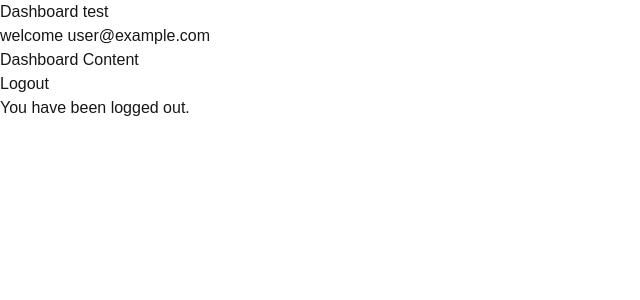
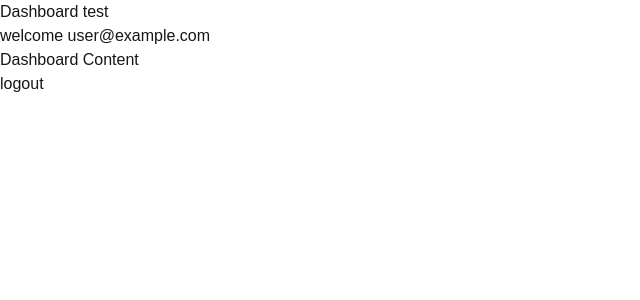
Before and after one commit to Ahmad-Alfahad/Task_Manager, a Next.js app: page /pages/Dashboard in a window 1280 px wide. Shown: the top 300 px of the page, without its empty margins (0-640 px from the left). Built offline with nearby package versions, Linux system fonts and the light colour scheme; no server answers; sample sign-in values are in the browser's storage.

Commit message:
handle logout

```diff
--- a/src/app/pages/Logout/page.tsx
+++ b/src/app/pages/Logout/page.tsx
@@ -1,8 +1,16 @@
+import { signOut } from "firebase/auth";
+import { auth } from "@/lib/firebase";
+import { useRouter } from "next/navigation";
 export default function Logout() {
+  const router = useRouter();
+
+  const handleLogout = async () => {
+  await signOut(auth);
+  router.push("/pages/Login");
+};
   return (
     <div>
-      <h1>Logout</h1>
-      <p>You have been logged out.</p>
+      <button onClick={handleLogout}>logout</button>
     </div>
   );
 }
```
